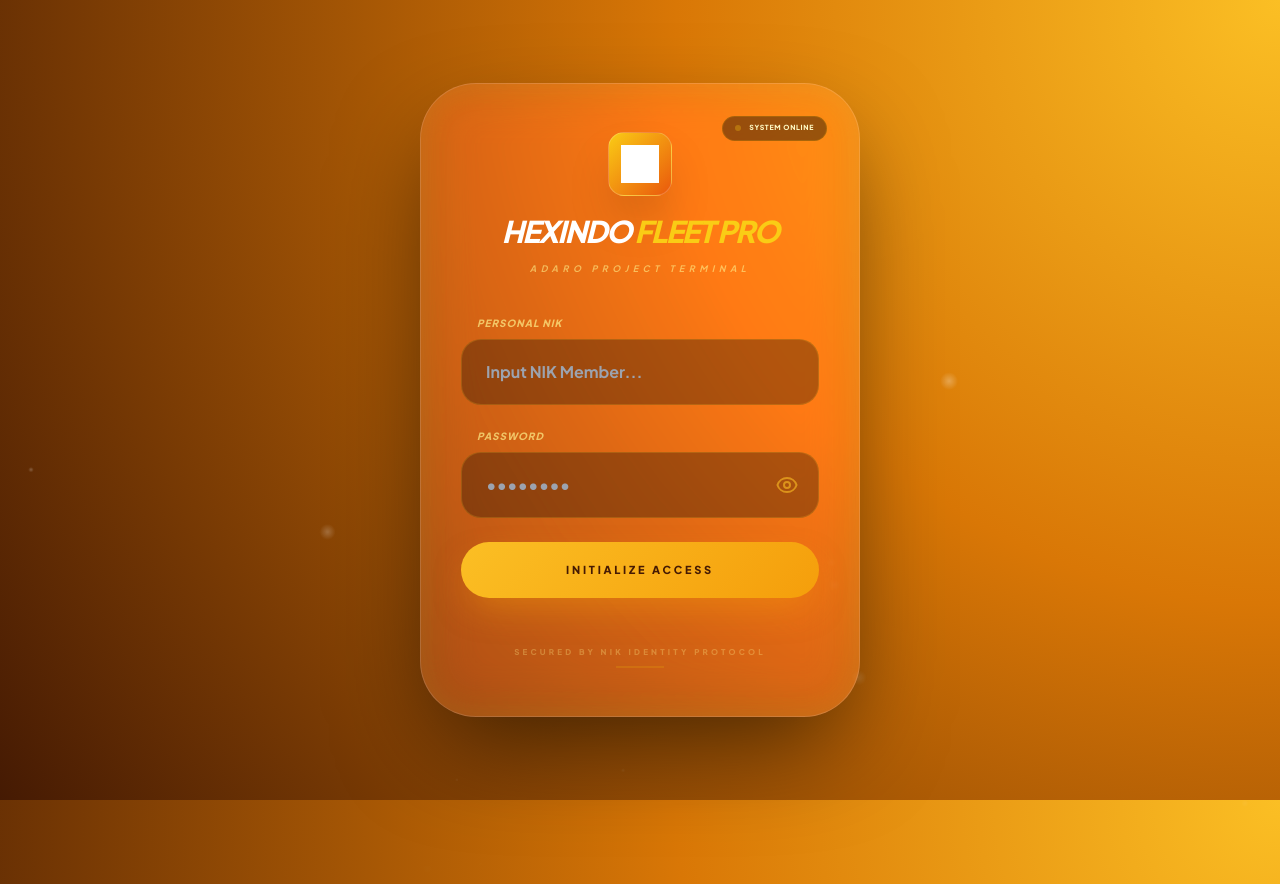
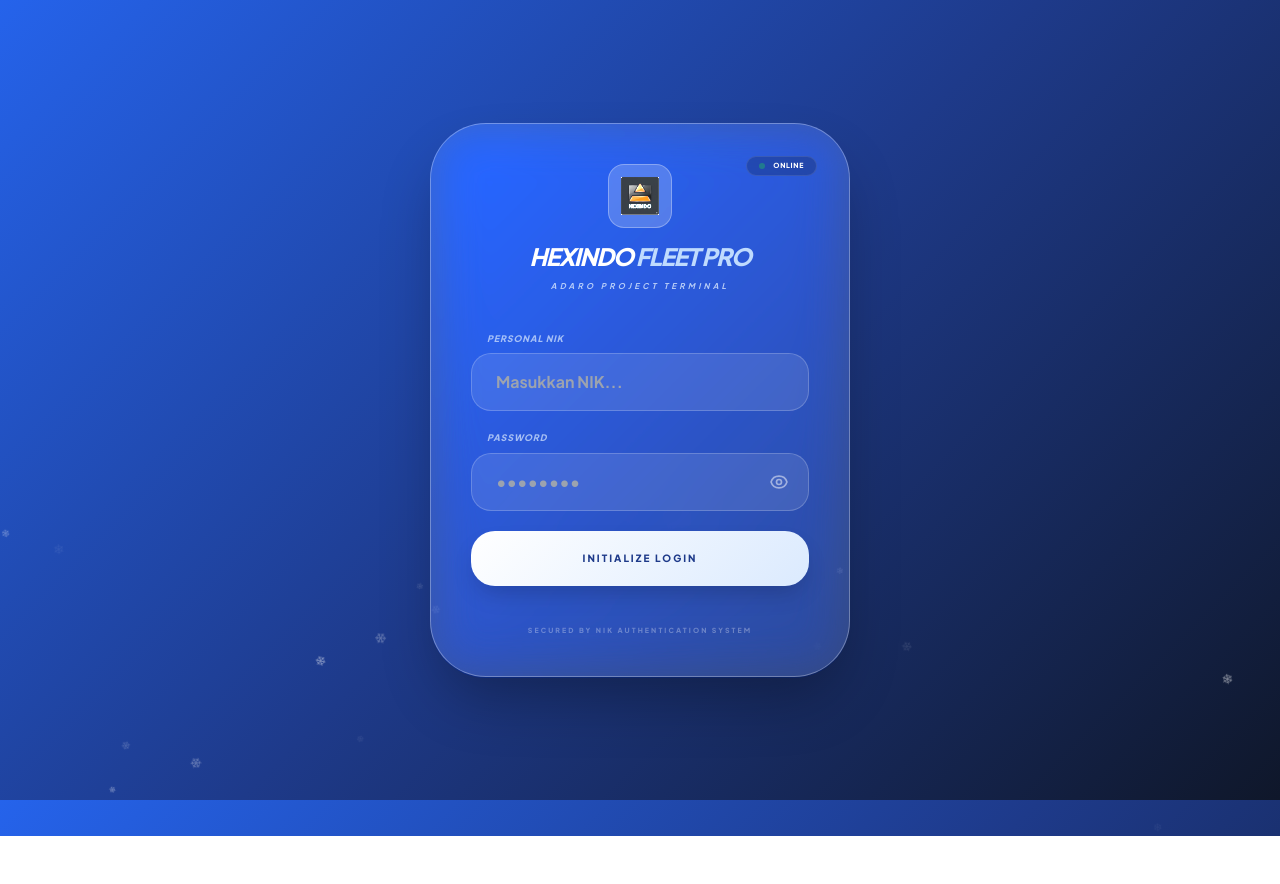
Before and after one commit to Rierie-Fai/Hexindo_Fleet, a plain HTML site: page login.html in a window 1280 px wide. After the commit the page ends 836 px from the top, so only its background shows below. Drawn offline with nearby package versions, Linux system fonts and the light colour scheme.

Commit message:
Update login.html

```diff
--- a/login.html
+++ b/login.html
@@ -3,28 +3,28 @@
 <head>
     <meta charset="UTF-8">
     <meta name="viewport" content="width=device-width, initial-scale=1.0, maximum-scale=1.0, user-scalable=no">
-    <title>Login | Hexindo Fleet Pro - Sunflare Edition</title>
+    <title>Login | Hexindo Fleet Pro</title>
     <link rel="manifest" href="manifest.json">
-    <meta name="theme-color" content="#f59e0b">
+    <meta name="theme-color" content="#2563eb">
+
+    <script>
+        if (localStorage.getItem('isLoggedIn') === 'true') { window.location.replace('index.html'); }
+    </script>
 
     <script src="https://cdn.tailwindcss.com"></script>
     <script src="https://cdn.jsdelivr.net/npm/@supabase/supabase-js@2"></script>
+    <script src="log-script.js" defer></script>
 
     <style>
         @import url('https://fonts.googleapis.com/css2?family=Plus+Jakarta+Sans:wght@400;600;700;800&display=swap');
-
         :root { --base-width: 720px; }
-
         body {
             font-family: 'Plus Jakarta Sans', sans-serif;
-            /* Sunflare Gradient Background */
-            background: radial-gradient(circle at top right, #fbbf24 0%, #d97706 40%, #451a03 100%);
+            background: linear-gradient(135deg, #2563eb 0%, #1e3a8a 50%, #0f172a 100%);
             min-height: 100vh; margin: 0; padding: 0;
             display: flex; justify-content: center; align-items: center;
             overflow: hidden; position: relative;
         }
-
-        /* Auto-scaling container */
         #scaler-context {
             width: var(--base-width);
             display: flex; justify-content: center; align-items: center;
@@ -32,207 +32,77 @@
             transition: transform 0.2s ease-out;
             z-index: 10;
         }
-
-        /* Sunflare Particles */
-        .sun-particle {
-            position: absolute;
-            background: radial-gradient(circle, rgba(255,255,255,0.6) 0%, rgba(251,191,36,0) 70%);
-            border-radius: 50%;
-            pointer-events: none;
-            animation: float-up linear infinite;
-            opacity: 0.4;
+        .snow-flake { position: absolute; top: -10px; color: white; user-select: none; z-index: 1; pointer-events: none; animation: fall linear infinite; filter: blur(0.5px); opacity: 0.4; }
+        @keyframes fall { to { transform: translateY(105vh) rotate(360deg); } }
+        .glass-login {
+            background: rgba(255, 255, 255, 0.15);
+            backdrop-filter: blur(25px) saturate(180%);
+            border: 1px solid rgba(255, 255, 255, 0.3);
+            box-shadow: 0 30px 60px -12px rgba(0, 0, 0, 0.3);
+            border-radius: 3.5rem; width: 420px; padding: 2.5rem; text-align: center; position: relative;
         }
-        @keyframes float-up {
-            from { transform: translateY(110vh) scale(0.5); opacity: 0; }
-            50% { opacity: 0.5; }
-            to { transform: translateY(-10vh) scale(1.5); opacity: 0; }
+        .input-glass {
+            background: rgba(255, 255, 255, 0.1) !important;
+            border: 1px solid rgba(255, 255, 255, 0.2) !important;
+            border-radius: 1.25rem; transition: 0.3s all; color: white !important;
         }
-
-        /* Glassmorphism Sun Design */
-        .glass-login {
-            background: rgba(255, 255, 255, 0.08);
-            backdrop-filter: blur(25px) saturate(150%);
-            border: 1px solid rgba(255, 255, 255, 0.15);
-            box-shadow: 0 40px 100px -20px rgba(0, 0, 0, 0.6), inset 0 0 30px rgba(251, 191, 36, 0.1);
-            border-radius: 3.5rem; width: 440px; padding: 3rem 2.5rem; text-align: center; position: relative;
+        .input-glass:focus { background: rgba(255, 255, 255, 0.2) !important; border-color: rgba(255, 255, 255, 0.5) !important; }
+        .btn-ice {
+            background: linear-gradient(135deg, #ffffff 0%, #dbeafe 100%);
+            box-shadow: 0 12px 24px -6px rgba(0, 0, 0, 0.2);
+            transition: 0.3s all; color: #1e3a8a;
         }
-
-        .input-glass {
-            background: rgba(0, 0, 0, 0.3) !important;
-            border: 1px solid rgba(251, 191, 36, 0.2) !important;
-            border-radius: 1.25rem; transition: 0.4s all; color: #fff !important;
-        }
-        .input-glass:focus {
-            background: rgba(0, 0, 0, 0.5) !important;
-            border-color: #fbbf24 !important;
-            box-shadow: 0 0 20px rgba(251, 191, 36, 0.3);
-            outline: none;
-        }
-
-        .btn-sunflare {
-            background: linear-gradient(135deg, #fbbf24 0%, #f59e0b 100%);
-            box-shadow: 0 15px 35px -10px rgba(245, 158, 11, 0.5);
-            transition: 0.4s all; color: #451a03;
-            cursor: pointer;
-        }
-        .btn-sunflare:hover {
-            transform: translateY(-3px) scale(1.02);
-            box-shadow: 0 20px 40px -10px rgba(245, 158, 11, 0.7);
-        }
-        .btn-sunflare:disabled { opacity: 0.6; cursor: not-allowed; transform: none; }
-
-        .eye-toggle { position: absolute; right: 1.25rem; top: 50%; transform: translateY(-50%); cursor: pointer; color: rgba(251, 191, 36, 0.6); }
+        .eye-toggle { position: absolute; right: 1.25rem; top: 50%; transform: translateY(-50%); cursor: pointer; color: rgba(255, 255, 255, 0.5); }
         .status-pulse { animation: pulse-animation 2s infinite; }
-        @keyframes pulse-animation { 0% { opacity: 1; } 50% { opacity: 0.3; } 100% { opacity: 1; } }
+        @keyframes pulse-animation { 0% { opacity: 1; } 50% { opacity: 0.4; } 100% { opacity: 1; } }
     </style>
 </head>
 <body>
-
-    <div id="sun-container" class="absolute inset-0 pointer-events-none"></div>
+    <div id="snow-container" class="absolute inset-0 pointer-events-none"></div>
 
     <div id="scaler-context">
         <div class="glass-login">
-            <div id="connWidget" class="absolute top-8 right-8 flex items-center gap-2 bg-black/40 px-3 py-1.5 rounded-full border border-yellow-500/20">
-                <div id="statusDot" class="w-1.5 h-1.5 rounded-full bg-yellow-400 status-pulse"></div>
-                <span id="statusText" class="text-[7px] font-black text-yellow-100 uppercase tracking-widest">System Online</span>
+            <div id="connWidget" class="absolute top-8 right-8 flex items-center gap-2 bg-black/20 px-3 py-1 rounded-full border border-white/10">
+                <div id="statusDot" class="w-1.5 h-1.5 rounded-full bg-green-500 status-pulse"></div>
+                <span id="statusText" class="text-[7px] font-black text-white uppercase tracking-widest">Online</span>
             </div>
 
             <div class="flex flex-col items-center mb-10">
-                <div class="w-16 h-16 bg-gradient-to-br from-yellow-400 to-orange-600 p-3 rounded-2xl border border-white/20 mb-5 shadow-2xl">
-                    <img src="logo.png" alt="Logo" class="w-full h-full object-contain brightness-0 invert">
+                <div class="w-16 h-16 bg-white/20 p-3 rounded-2xl border border-white/30 mb-4">
+                    <img src="logo.png" alt="Logo" class="w-full h-full object-contain brightness-200">
                 </div>
-                <h1 class="text-3xl font-black text-white tracking-tighter uppercase italic leading-none">Hexindo <span class="text-yellow-400">Fleet Pro</span></h1>
-                <p class="text-[9px] font-bold text-yellow-200/60 tracking-[0.5em] uppercase mt-4 italic">Adaro Project Terminal</p>
+                <h1 class="text-2xl font-black text-white tracking-tighter uppercase italic leading-none">Hexindo <span class="text-blue-200">Fleet Pro</span></h1>
+                <p class="text-[8px] font-bold text-blue-100 tracking-[0.4em] uppercase mt-3 italic opacity-80">Adaro Project Terminal</p>
             </div>
 
-            <div id="loginAlert" class="hidden mb-6 p-4 rounded-2xl bg-orange-600/20 border border-orange-400/50 text-orange-100 text-[10px] font-black uppercase italic animate-bounce">
+            <div id="loginAlert" class="hidden mb-6 p-4 rounded-2xl bg-red-500/20 border border-red-400/50 text-red-200 text-[10px] font-black uppercase italic animate-pulse">
                 ⚠️ NIK atau Password Salah!
             </div>
 
-            <form id="loginForm" class="space-y-6 text-left">
+            <form id="loginForm" class="space-y-5 text-left">
                 <div>
-                    <label class="text-[10px] font-black uppercase text-yellow-200/70 ml-4 mb-2 block tracking-widest italic">Personal NIK</label>
-                    <input type="text" id="nikInput" required class="input-glass w-full px-6 py-5 font-bold" placeholder="Input NIK Member...">
+                    <label class="text-[9px] font-black uppercase text-blue-100 ml-4 mb-2 block tracking-widest italic opacity-70">Personal NIK</label>
+                    <input type="text" id="nikInput" required class="input-glass w-full px-6 py-4 font-bold focus:outline-none" placeholder="Masukkan NIK...">
                 </div>
                 <div>
-                    <label class="text-[10px] font-black uppercase text-yellow-200/70 ml-4 mb-2 block tracking-widest italic">Password</label>
+                    <label class="text-[9px] font-black uppercase text-blue-100 ml-4 mb-2 block tracking-widest italic opacity-70">Password</label>
                     <div class="relative">
-                        <input type="password" id="passInput" required class="input-glass w-full px-6 py-5 font-bold" placeholder="••••••••">
+                        <input type="password" id="passInput" required class="input-glass w-full px-6 py-4 font-bold focus:outline-none" placeholder="••••••••">
                         <div id="togglePass" class="eye-toggle">
-                            <svg id="eyeIcon" xmlns="http://www.w3.org/2000/svg" class="h-6 w-6" fill="none" viewBox="0 0 24 24" stroke="currentColor">
+                            <svg id="eyeIcon" xmlns="http://www.w3.org/2000/svg" class="h-5 w-5" fill="none" viewBox="0 0 24 24" stroke="currentColor">
                                 <path stroke-linecap="round" stroke-linejoin="round" stroke-width="2" d="M15 12a3 3 0 11-6 0 3 3 0 016 0z" />
                                 <path stroke-linecap="round" stroke-linejoin="round" stroke-width="2" d="M2.458 12C3.732 7.943 7.523 5 12 5c4.478 0 8.268 2.943 9.542 7-1.274 4.057-5.064 7-9.542 7-4.477 0-8.268-2.943-9.542-7z" />
                             </svg>
                         </div>
                     </div>
                 </div>
-                <button type="submit" id="btnLogin" class="btn-sunflare w-full py-5 rounded-[1.75rem] font-black text-[11px] uppercase tracking-[0.25em] mt-6">
-                    Initialize Access
+                <button type="submit" id="btnLogin" class="btn-ice w-full py-5 rounded-[1.5rem] font-black text-[10px] uppercase tracking-[0.2em] mt-8">
+                    Initialize Login
                 </button>
             </form>
 
-            <div class="mt-12 space-y-2">
-                <p class="text-[8px] text-yellow-200/30 font-black uppercase tracking-[0.4em]">Secured by NIK Identity Protocol</p>
-                <div class="w-12 h-0.5 bg-yellow-500/20 mx-auto"></div>
-            </div>
+            <p class="text-[7px] text-white/30 font-black uppercase tracking-[0.3em] mt-10">Secured by NIK Authentication System</p>
         </div>
     </div>
-
-    <script>
-        // --- CONFIGURATION ---
-        const SB_URL = "https://corpgiuxyhfxdnqwwmlv.supabase.co";
-        const SB_KEY = "eyJhbGciOiJIUzI1NiIsInR5cCI6IkpXVCJ9.eyJpc3MiOiJzdXBhYmFzZSIsInJlZiI6ImNvcnBnaXV4eWhmeGRucXd3bWx2Iiwicm9sZSI6ImFub24iLCJpYXQiOjE3NzAzMDMwNzcsImV4cCI6MjA4NTg3OTA3N30.PMp5yZOISYrBG0UUcIGaXUPnmEAaWVKgQ3Y1W8Nea_E";
-        const sb = supabase.createClient(SB_URL, SB_KEY);
-
-        // --- UI ENGINES ---
-        function runAutoScale() {
-            const scaler = document.getElementById('scaler-context');
-            const targetWidth = 720;
-            const windowWidth = window.innerWidth;
-            const scaleRatio = windowWidth / targetWidth;
-            scaler.style.transform = windowWidth < targetWidth ? `scale(${scaleRatio})` : `scale(1)`;
-        }
-
-        function createSunParticles() {
-            const container = document.getElementById('sun-container');
-            if (!container) return;
-            for (let i = 0; i < 15; i++) {
-                const p = document.createElement('div');
-                p.className = 'sun-particle';
-                const size = Math.random() * 20 + 5;
-                p.style.width = size + 'px';
-                p.style.height = size + 'px';
-                p.style.left = Math.random() * 100 + 'vw';
-                p.style.animationDuration = (Math.random() * 5 + 8) + 's';
-                p.style.animationDelay = (Math.random() * 5) + 's';
-                container.appendChild(p);
-            }
-        }
-
-        function updateStatus() {
-            const dot = document.getElementById('statusDot');
-            const text = document.getElementById('statusText');
-            if (navigator.onLine) {
-                dot.className = 'w-1.5 h-1.5 rounded-full bg-yellow-400 status-pulse';
-                text.innerText = 'System Online';
-            } else {
-                dot.className = 'w-1.5 h-1.5 rounded-full bg-red-500';
-                text.innerText = 'System Offline';
-            }
-        }
-
-        // --- CORE LOGIC ---
-        window.addEventListener('resize', runAutoScale);
-        window.addEventListener('online', updateStatus);
-        window.addEventListener('offline', updateStatus);
-
-        document.addEventListener('DOMContentLoaded', () => {
-            runAutoScale();
-            createSunParticles();
-            updateStatus();
-
-            const loginForm = document.getElementById('loginForm');
-            const btnLogin = document.getElementById('btnLogin');
-            const alertBox = document.getElementById('loginAlert');
-            const togglePass = document.getElementById('togglePass');
-            const passInput = document.getElementById('passInput');
-            const eyeIcon = document.getElementById('eyeIcon');
-
-            // Password Visibility
-            togglePass.addEventListener('click', () => {
-                const type = passInput.type === 'password' ? 'text' : 'password';
-                passInput.type = type;
-                eyeIcon.style.color = type === 'text' ? '#fff' : 'rgba(251, 191, 36, 0.6)';
-            });
-
-            // Login Process
-            loginForm.addEventListener('submit', async (e) => {
-                e.preventDefault();
-                btnLogin.disabled = true;
-                btnLogin.innerText = "Verifying NIK...";
-                alertBox.classList.add('hidden');
-
-                const nik = document.getElementById('nikInput').value;
-                const pass = passInput.value;
-
-                try {
-                    const { data, error } = await sb.from('users')
-                        .select('*')
-                        .eq('nik', nik)
-                        .single();
-
-                    if (error || !data || data.password !== pass) throw new Error();
-
-                    localStorage.setItem('isLoggedIn', 'true');
-                    localStorage.setItem('userNIK', data.nik);
-                    window.location.replace('index.html');
-                } catch (err) {
-                    alertBox.classList.remove('hidden');
-                    btnLogin.disabled = false;
-                    btnLogin.innerText = "Initialize Access";
-                }
-            });
-        });
-    </script>
 </body>
 </html>
```
